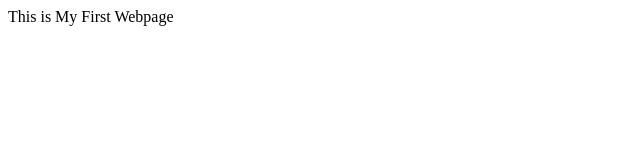
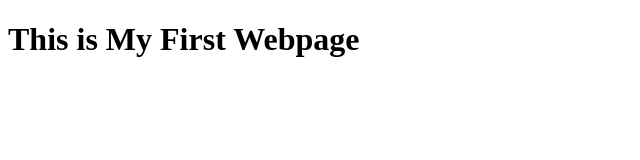
Before and after one commit to codewithbenny/FullStack-Practicals, a plain HTML site: page index.html in a window 1280 px wide. Shown: the whole page, without its empty margins (0-640 px from the left). Drawn offline with Linux system fonts and the light colour scheme.

Commit message:
Heading Added

```diff
--- a/index.html
+++ b/index.html
@@ -8,6 +8,6 @@
     <title>Document</title>
 </head>
 <body>
-    This is My First Webpage
+   <h1> This is My First Webpage </h1>
 </body>
 </html>
```
